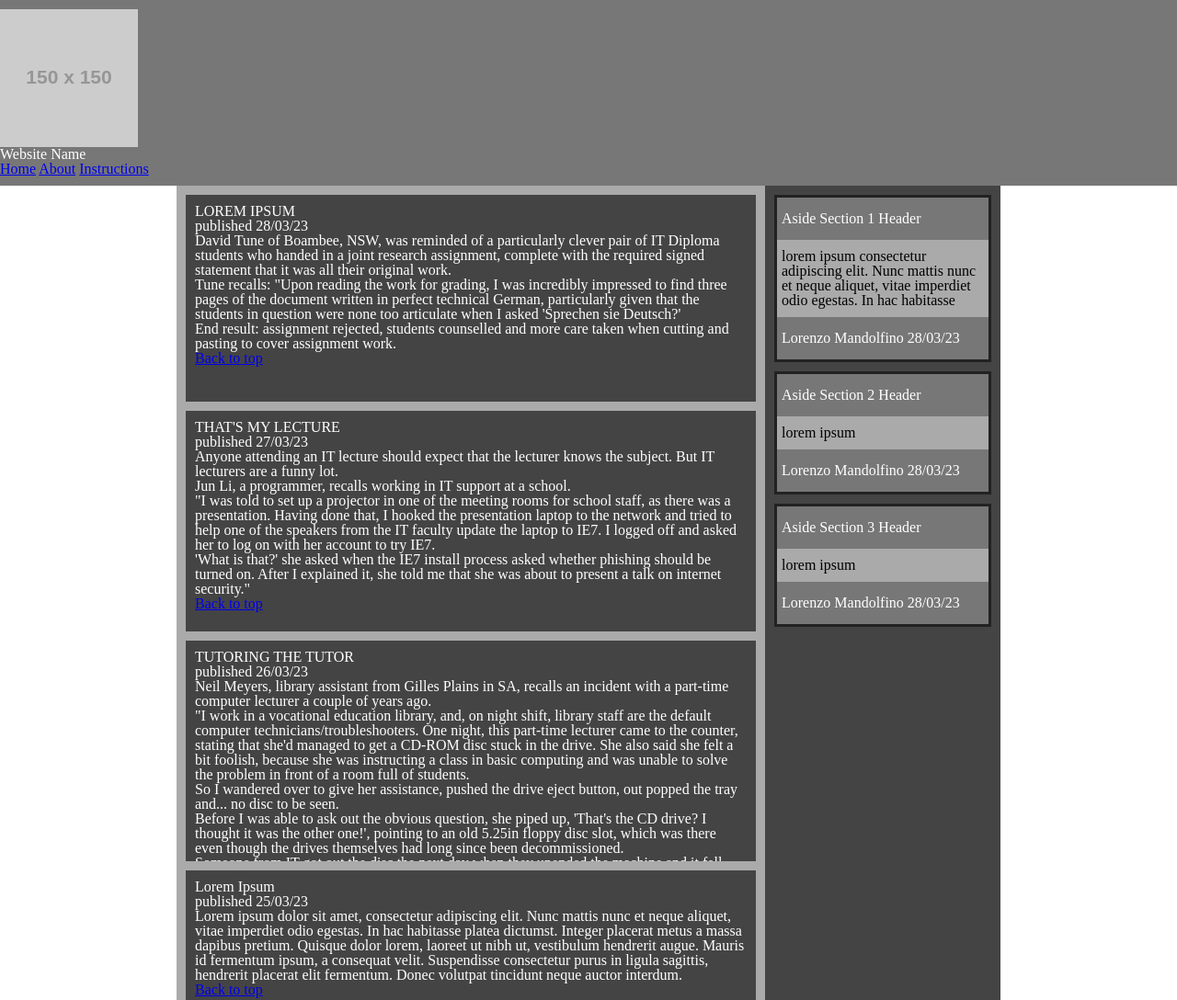
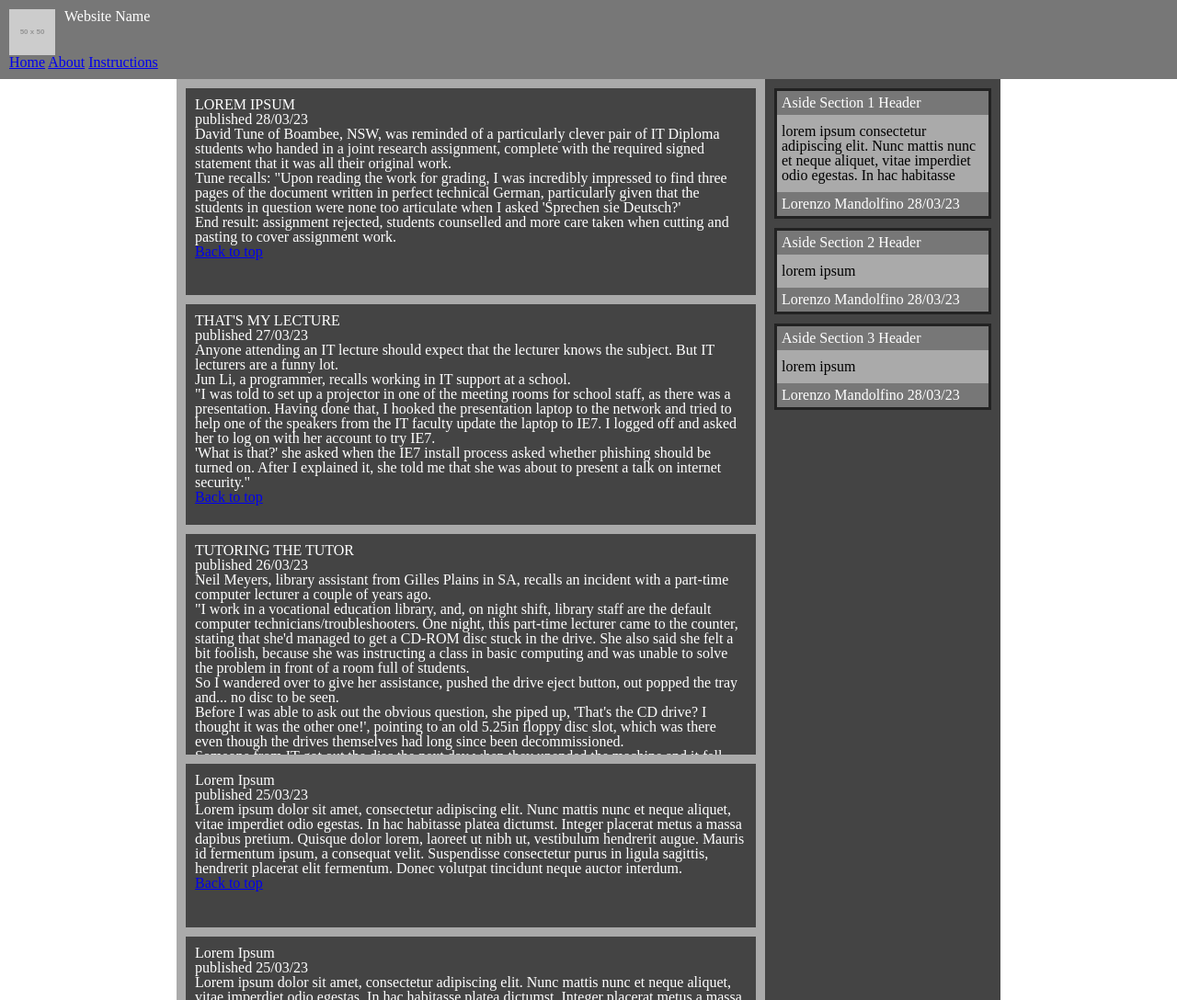
Before and after one commit to LegendLoreLori/WebTech-Portfolio, a plain HTML site: page phase-2/index.html in a window 1280 px wide. Shown: the top 1088 px of the page at 92% size. Drawn offline with Linux system fonts and the light colour scheme; placeholder pictures from the web are drawn by us.

Commit message:
feat: add padded-10 modifier class, refactor html to incorporate consolidated padding class

```diff
--- a/assets/css/style.css
+++ b/assets/css/style.css
@@ -107,20 +107,20 @@ body > header,
 body > footer{
     background-color: #777777;
     color: #ffffff;
-    padding: 10px 0 10px 0;
+    /*padding: 10px 0 10px 0;*/
 }
 
 /*article styling*/
 article {
     background-color: #444444;
     color: #ffffff;
-    padding: 10px;
+    /*padding: 10px;*/
 }
 
 /*aside styling*/
 .sidebar-style {
     background-color: #444444;
-    padding: 10px
+    /*padding: 10px*/
 }
 
 .sidebar-style > section {
@@ -133,9 +133,14 @@ article {
 .sidebar-style > section > footer {
     background-color: #777777;
     color: #ffffff;
-    padding: 15px 0 15px 5px;
+    padding: 5px 0 5px 5px;
 }
 
 .sidebar-style > section > p {
     padding: 10px 0 10px 5px;
 }
+
+.padded-10,
+.padded-10 > article{
+    padding: 10px;
+}
--- a/phase-2/index.html
+++ b/phase-2/index.html
@@ -8,16 +8,18 @@
     <link rel="stylesheet" href="../assets/css/style.css">
 </head>
 <body class="grid-wrapper">
-    <header>
-        <img src="https://via.placeholder.com/150" alt="Website Name" class="mobile-hidden"/>
-        <h1>Website Name</h1>
+    <header class="padded-10">
+        <div class="flex-horizontal">
+            <img src="https://via.placeholder.com/50" alt="Website Name" class="mobile-hidden"/>
+            <h1>Website Name</h1>
+        </div>
         <nav class="mobile-hidden">
             <a href="#">Home</a>
             <a href="#">About</a>
             <a href="#">Instructions</a>
         </nav>
     </header>
-    <main class="flex-vertical">
+    <main class="flex-vertical padded-10">
         <article class="flex-vertical-item">
             <header>
                 <h2>LOREM IPSUM</h2>
@@ -133,7 +135,7 @@
             </footer>
         </article>
     </main>
-    <aside class="sidebar-style mobile-hidden">
+    <aside class="sidebar-style padded-10 mobile-hidden">
         <section>
             <header>
                 <h3>Aside Section 1 Header</h3>
@@ -163,7 +165,7 @@
             </footer>
         </section>
     </aside>
-    <footer class="flex-horizontal">
+    <footer class="flex-horizontal padded-10">
         <p class="flex-horizontal-item">Lorenzo Mandolfino - North Metropolitan TAFE 2023</p>
         <ul class="flex-horizontal-item mobile-hidden">
             <li><a href="#">Home</a></li>
```
